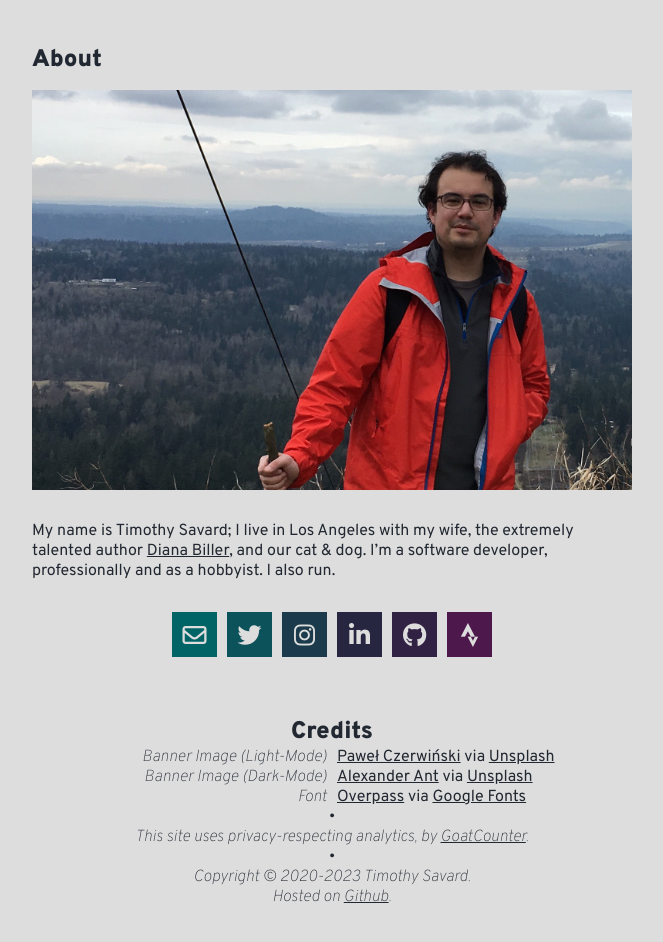
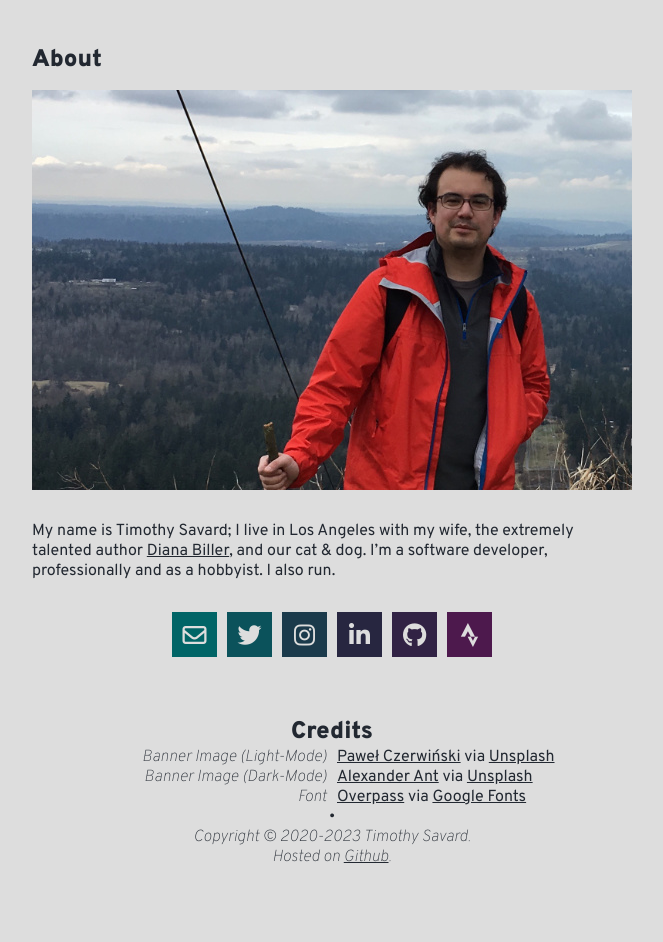
Before and after one commit to tpsavard/tpsavard.github.io, a Jekyll site: the page built from about.html, in a window 1280 px wide, cut to the strip 100-1052 px from the top of the page. Shown: the top 942 px of the strip, without its empty margins (308-971 px from the left). Built offline with Jekyll 4.4.1, drawn with Linux system fonts in a browser that asks for light colours; nearby versions of some CDN libraries; after the commit the page ends 1012 px from its top, so only the background shows below that.

Commit message:
Removed analytics

```diff
--- a/_layouts/default.html
+++ b/_layouts/default.html
@@ -26,8 +26,5 @@
     </header>
     <main>
         {{ content }}
-
-        <!-- End-loading scripts -->
-        <script data-goatcounter="https://tpsavard.goatcounter.com/count" async src="//gc.zgo.at/count.js"></script>
     </main>
 </body>
--- a/about.html
+++ b/about.html
@@ -31,8 +31,6 @@ layout: default
             <div class="name"><a href="https://overpassfont.org">Overpass</a> via <a href="https://fonts.google.com/specimen/Overpass">Google Fonts</a></div>
         </div>
         &bull;
-        <div class="line">This site uses privacy-respecting analytics, by <a href="https://www.goatcounter.com">GoatCounter</a>.</div>
-        &bull;
         <div class="line">Copyright &#169; 2020-{{ "now" | date: "%Y" }} Timothy Savard.</div>
         <div class="line">Hosted on <a href="https://github.com/tpsavard/tpsavard.github.io">Github</a>.</div>
     </div>
--- a/index.html
+++ b/index.html
@@ -33,7 +33,4 @@
         <p><span class="italics">Welcome.</span> This is the catalog of projects that I've worked on, writing that I've done, and links that I want to share.</p>
         <p>I hope you find something interesting.</p>
     </main>
-
-    <!-- End-loading scripts -->
-    <script data-goatcounter="https://tpsavard.goatcounter.com/count" async src="//gc.zgo.at/count.js"></script>
 </body>
```
